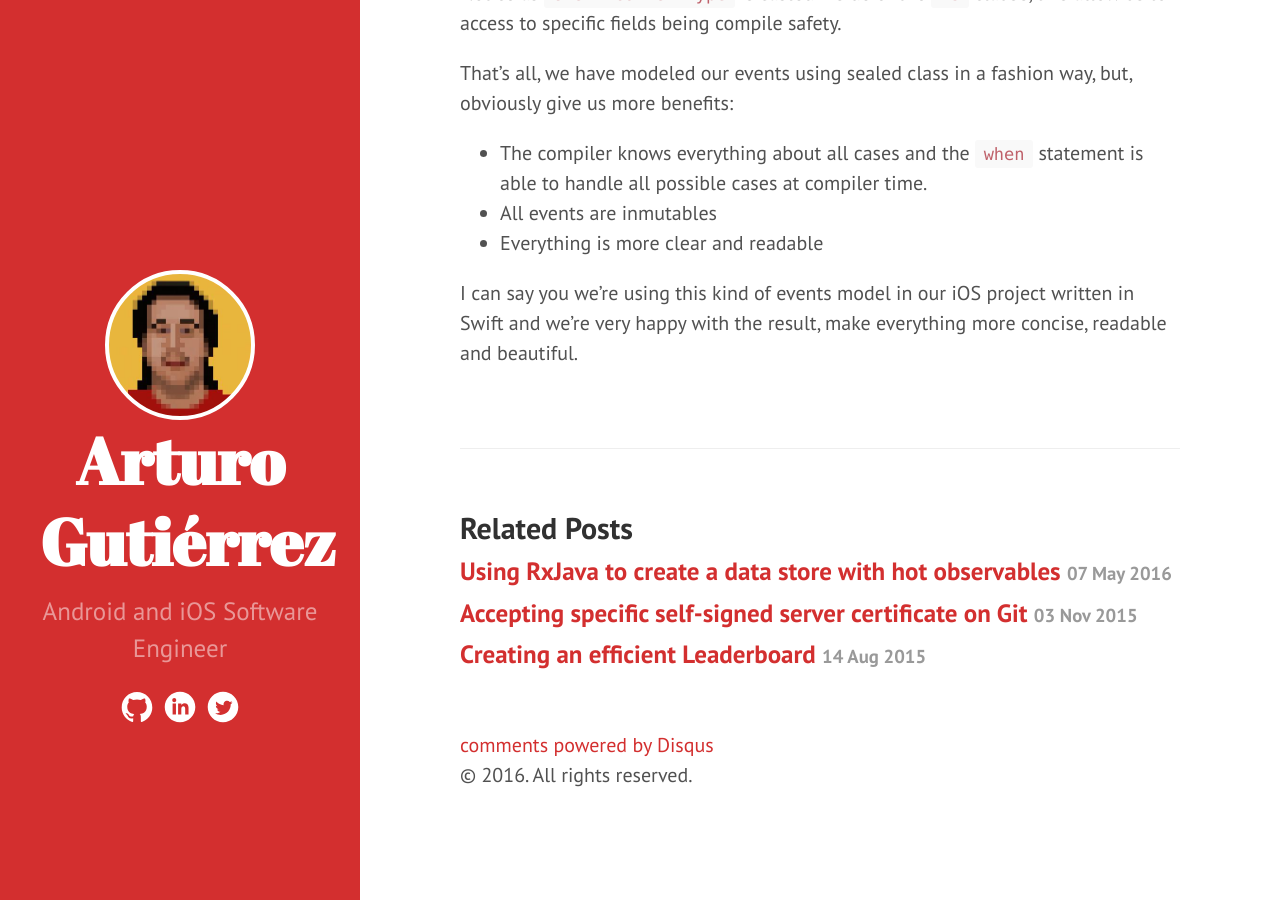
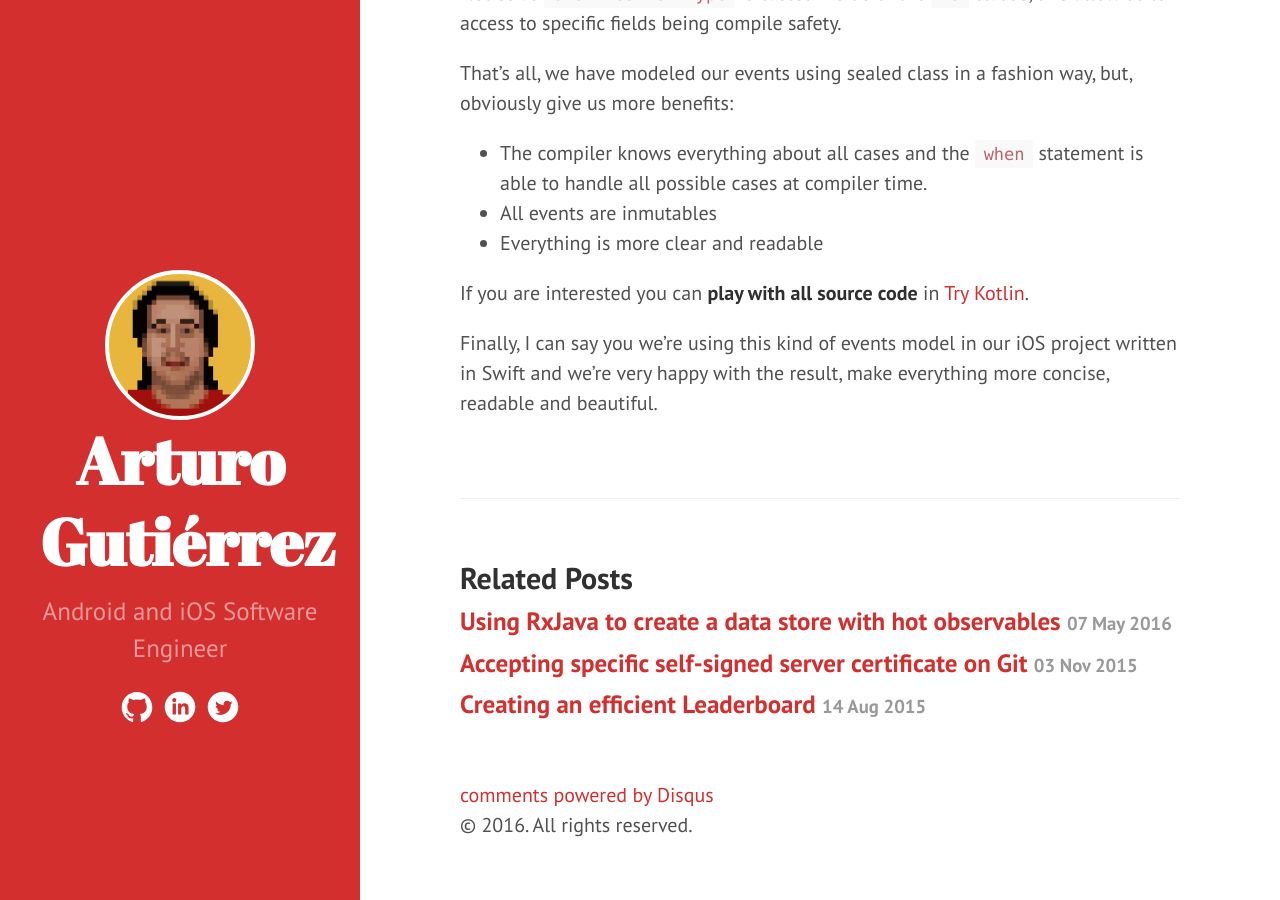
Before and after one commit to arturogutierrez/arturogutierrez.github.io, a Jekyll site: the page built from _posts/2016-09-16-creating-enums-with-associated-data-in-kotlin.md, in a window 1280 px wide and 900 px high, scrolled down 3948 px. Built offline with Jekyll 4.4.1, drawn with Linux system fonts in a browser that asks for light colours; comment, search, counter and statistics services are not loaded.

Commit message:
Adding example

```diff
--- a/_posts/2016-09-16-creating-enums-with-associated-data-in-kotlin.md
+++ b/_posts/2016-09-16-creating-enums-with-associated-data-in-kotlin.md
@@ -145,7 +145,10 @@ That's all, we have modeled our events using sealed class in a fashion way, but,
 * All events are inmutables
 * Everything is more clear and readable
 
-I can say you we're using this kind of events model in our iOS project written in Swift and we're very happy with the result, make everything more concise, readable and beautiful.
+If you are interested you can **play with all source code** in [Try Kotlin][example].
+
+Finally, I can say you we're using this kind of events model in our iOS project written in Swift and we're very happy with the result, make everything more concise, readable and beautiful.
+
 
 <!-- Put this just before the closing body tag -->
 <script>!function(d,s,id){var js,fjs=d.getElementsByTagName(s)[0];if(!d.getElementById(id)){js=d.createElement(s);js.id=id;js.src="//platform.twitter.com/widgets.js";fjs.parentNode.insertBefore(js,fjs);}}(document,"script","twitter-wjs");</script>
```
Also changed, not shown: other parts of _posts/2016-09-16-creating-enums-with-associated-data-in-kotlin.md (+1 -0 lines).
